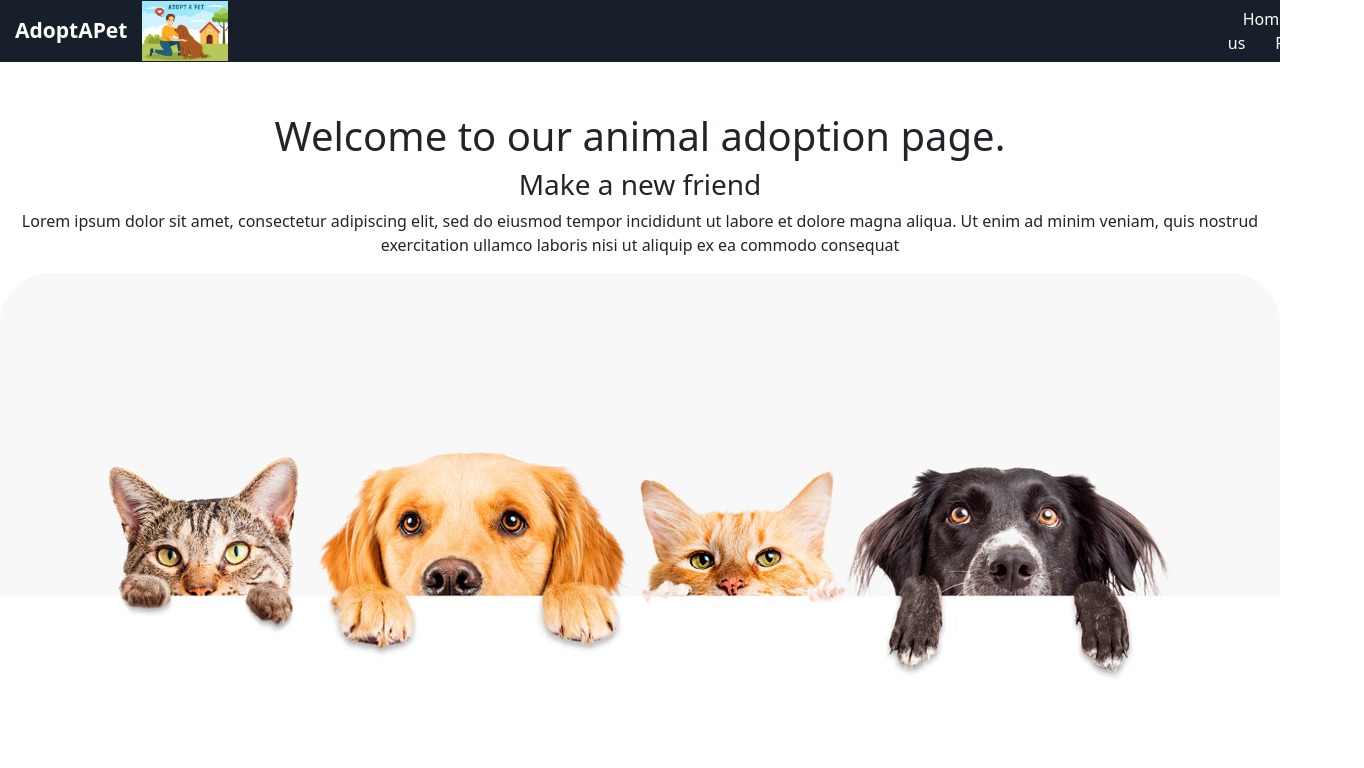
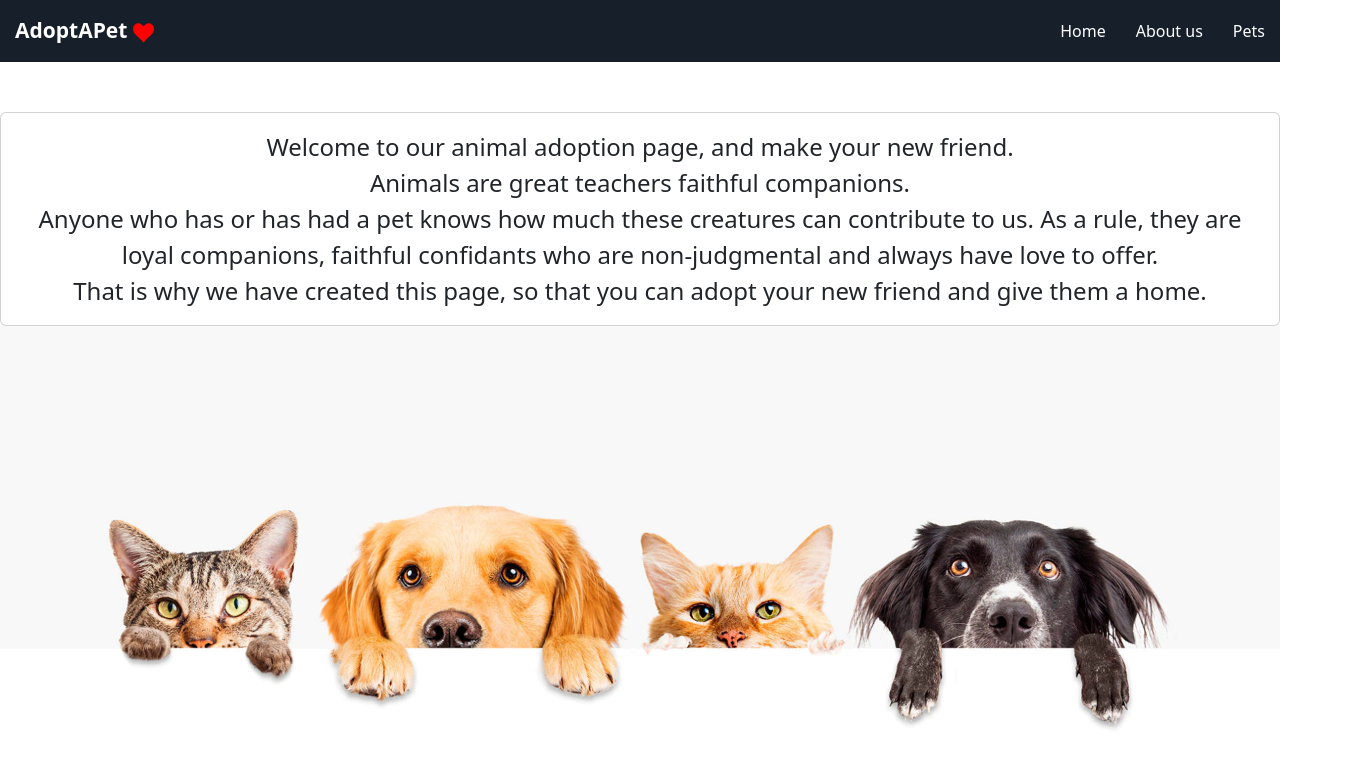
Before and after one commit to yoselinsoarez/second-project, a React (Create React App) app: page /home in a window 1280 px wide. Shown: the top 768 px of the page, 1364 px wide, since content can reach past the window. Built offline with nearby package versions, Linux system fonts and the light colour scheme.

Commit message:
adding styles

```diff
--- a/package.json
+++ b/package.json
@@ -6,8 +6,11 @@
     "@testing-library/jest-dom": "^5.16.5",
     "@testing-library/react": "^13.4.0",
     "@testing-library/user-event": "^13.5.0",
+    "bootstrap": "^5.2.3",
     "react": "^18.2.0",
+    "react-bootstrap": "^2.7.0",
     "react-dom": "^18.2.0",
+    "react-icons": "^4.7.1",
     "react-router-dom": "^6.8.0",
     "react-scripts": "5.0.1",
     "web-vitals": "^2.1.4"
--- a/src/App.css
+++ b/src/App.css
@@ -1,26 +1,4 @@
 * {
     margin: 0;
     padding: 0;
-
 }
-
-
-
-
-
-.App {
-    min-height: 100vh;
-    display: flex;
-    flex-wrap: wrap;
-    align-items: center;
-    justify-content: center;
-    text-align: center;
-}
-
-.container {
-    min-height: 600px;
-    display: flex;
-    flex-wrap: wrap;
-    align-items: center;
-    justify-content: center;
-}
--- a/src/components/AboutUs.js
+++ b/src/components/AboutUs.js
@@ -1,16 +1,13 @@
 import React from 'react';
 import '../stylesheets/AboutUS.css';
+import Card from 'react-bootstrap/Card';
 
 function AboutUs() {
     return (
-        <div className="about-container">
-            <h1>If you love pets this is the right place</h1>
-            <p>
-                Lorem ipsum dolor sit amet, consectetur adipiscing elit, sed do
-                eiusmod tempor incididunt ut labore et dolore magna aliqua. Ut
-                enim ad minim veniam
-            </p>
-        </div>
+        <Card className="card-container">
+            <Card.Body>If you love pets this is the right place.</Card.Body>
+            <Card.Body>Please contact us at xxxxxxx </Card.Body>
+        </Card>
     );
 }
 
--- a/src/components/Home.js
+++ b/src/components/Home.js
@@ -1,6 +1,7 @@
 import React from 'react';
 import '../stylesheets/Home.css';
 import frontpets from '../images/frontpets.png';
+import Card from 'react-bootstrap/Card';
 
 /**
  *
@@ -8,18 +9,26 @@ import frontpets from '../images/frontpets.png';
  */
 function Home() {
     return (
-        <div className="home-container">
-            <h1>Welcome to our animal adoption page.</h1>
-            <h3>Make a new friend</h3>
-            <p>
-                Lorem ipsum dolor sit amet, consectetur adipiscing elit, sed do
-                eiusmod tempor incididunt ut labore et dolore magna aliqua. Ut
-                enim ad minim veniam, quis nostrud exercitation ullamco laboris
-                nisi ut aliquip ex ea commodo consequat
-            </p>
+        <>
+            <Card className="home-title">
+                <Card.Body>
+                    Welcome to our animal adoption page, and make your new
+                    friend.
+                    <br />
+                    Animals are great teachers faithful companions.
+                    <br />
+                    Anyone who has or has had a pet knows how much these
+                    creatures can contribute to us. As a rule, they are loyal
+                    companions, faithful confidants who are non-judgmental and
+                    always have love to offer.
+                    <br />
+                    That is why we have created this page, so that you can adopt
+                    your new friend and give them a home.
+                </Card.Body>
+            </Card>
 
             <img className="home-img" src={frontpets} alt="img-home" />
-        </div>
+        </>
     );
 }
 
--- a/src/components/NavBar.js
+++ b/src/components/NavBar.js
@@ -1,12 +1,14 @@
 import { NavLink } from 'react-router-dom';
 import '../stylesheets/NavBar.css';
-import logo from '../images/logo.png';
+import { ImHeart } from 'react-icons/im';
 
 function NavBar() {
     return (
         <div className="NavBar">
-            <span className="nav-logo">AdoptAPet</span>
-            <img className="logo-img" src={logo} alt="logo" />
+            <span className="nav-logo">
+                AdoptAPet <ImHeart style={{ color: 'red' }} />
+            </span>
+
             <div className="nav-items">
                 {[{ to: '/home', title: 'Home' }].map((item, index) => (
                     <NavLink key={index} to={item.to}>
--- a/src/components/Pets.js
+++ b/src/components/Pets.js
@@ -1,6 +1,5 @@
 import React from 'react';
 import '../stylesheets/Pets.css';
-import Footer from '../components/Footer';
 
 /**
  * with the use of an array of objects that represent each of the animals and their details
@@ -57,11 +56,18 @@ const pets = [
  */
 function Pets() {
     return (
+        <>
             <div className="title">
-            <h1>These are our pets for adpotion</h1>
+                <h1>These are our pets for adoption:</h1>
+            </div>
+            <div className="container">
                 {pets.map((pet) => (
                     <div className="pet-container" key={pet.id}>
-                    <img className="pet-image" src={pet.image} alt={pet.name} />
+                        <img
+                            className="pet-image"
+                            src={pet.image}
+                            alt={pet.name}
+                        />
                         <div className="container-text-pet">
                             <p className="pet-name">{pet.name}</p>
                             <p className="text-pet">{pet.description}</p>
@@ -69,6 +75,7 @@ function Pets() {
                     </div>
                 ))}
             </div>
+        </>
     );
 }
 
--- a/src/stylesheets/AboutUS.css
+++ b/src/stylesheets/AboutUS.css
@@ -1,6 +1,5 @@
-.about-container {
+.card-container {
     margin-top: 50px;
     text-align: center;
-    font-weight: 400;
-
+    font-size: 50px;
 }
--- a/src/stylesheets/Footer.css
+++ b/src/stylesheets/Footer.css
@@ -1,5 +1,5 @@
 .footer {
-    height: 40px;
+    width: 100%;
     display: flex;
     justify-content: center;
     background-color: #17202a;
@@ -10,4 +10,5 @@
 
 p {
     margin-top: 15px;
+    color: #fff;
 }
--- a/src/stylesheets/Home.css
+++ b/src/stylesheets/Home.css
@@ -1,11 +1,11 @@
-.home-container {
+.home-title {
     margin-top: 50px;
     text-align: center;
-    font-weight: 400;
+    font-weight: 500;
+    font-size: 24px;
 }
 
 .home-img {
     width: 100%;
     height: auto;
-    border-radius: 50px;
 }
--- a/src/stylesheets/NavBar.css
+++ b/src/stylesheets/NavBar.css
@@ -4,12 +4,6 @@
     justify-content: space-between;
     align-items: center;
     background: #17202a;
-}
-
-.logo-img {
-    height: 60px;
-    width: auto;
-    margin-right: 1000px;
 }
 
 .NavBar > .nav-logo {
--- a/src/stylesheets/Pets.css
+++ b/src/stylesheets/Pets.css
@@ -1,5 +1,10 @@
+.title {
+    margin: 40px;
+
+    text-align: center;
+}
+
 .pet-container {
-
     width: 1200px;
     height: 370px;
     margin: 10px 10px 50px;
@@ -8,20 +13,12 @@
     justify-content: center;
     background-color: #fff;
     box-shadow: 0 3px 13px 1px rgb(27, 38, 49);
-
 }
-
-.title {
-    margin: 40px;
-    text-align: center;
-}
-
 
 .pet-image {
     height: 100%;
     width: auto;
 }
-
 
 .container-text-pet {
     text-align: center;
@@ -37,5 +34,4 @@
 .text-pet {
     font-size: 20px;
     text-align: justify;
-
 }
```
Also changed, not shown: 1 other file (tests, documents, lock files or other folders). Lines whose indentation alone changed are shown as unchanged.
